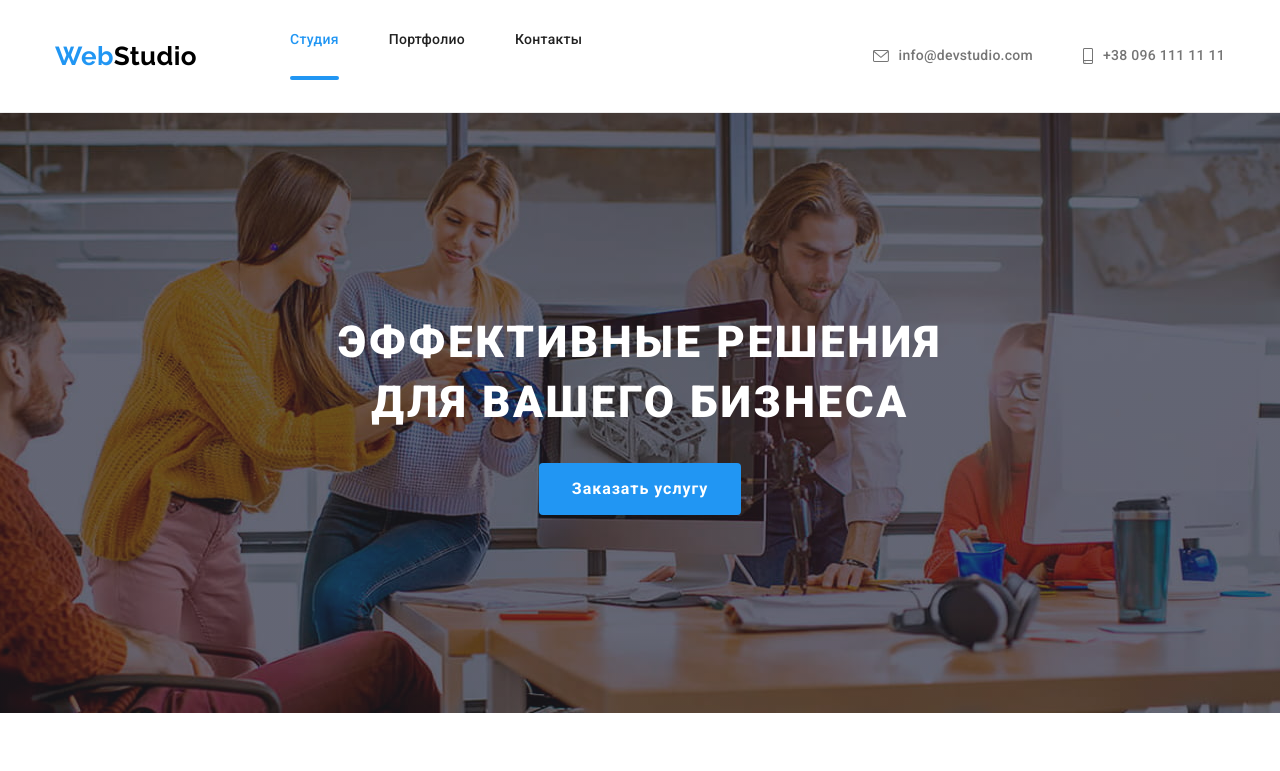
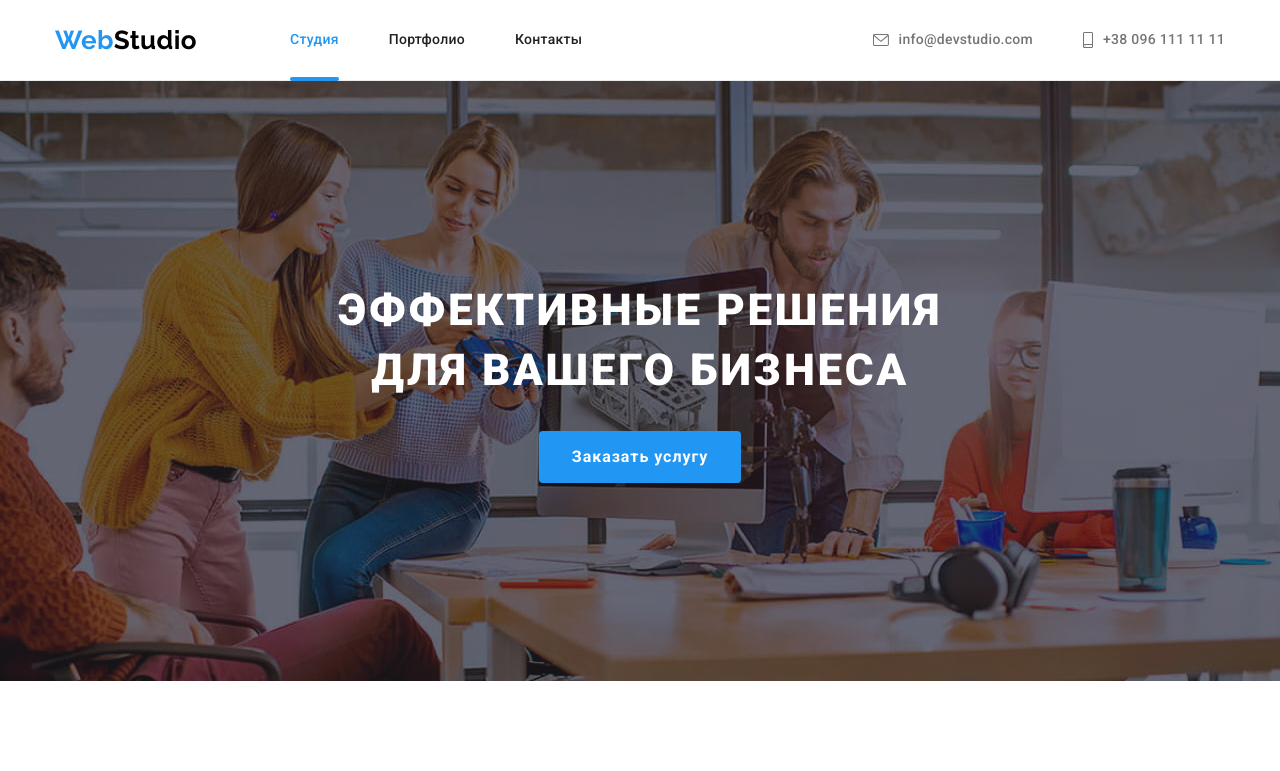
Before and after one commit to JustIrish/goit-markup-hw-05, a plain HTML site: page index.html in a window 1280 px wide. Shown: the top 771 px of the page. Drawn offline with nearby package versions, Linux system fonts and the light colour scheme.

Commit message:
Добавляет переходы в навигацию

```diff
--- a/css/styles.css
+++ b/css/styles.css
@@ -123,6 +123,8 @@ body {
 
   color: var(--title-text-color);
   text-decoration: none;
+
+  transition: color 250ms cubic-bezier(0.4, 0, 0.2, 1);
 }
 
 .link:hover,
@@ -133,16 +135,18 @@ body {
 }
 
 .current {
+  position: relative;
   color: var(--accent-color);
 }
 
 .current::after {
   display: block;
   content: "";
-  /* width: 100%; */
+  position: absolute;
+  bottom: 0;
+  transform: translateY(1px);
+  width: 100%;
   height: 4px;
-  margin-top: 28px;
-  /* top: 76px; */
   background: #2196f3;
   border-radius: 2px;
 }
@@ -154,6 +158,8 @@ body {
 
   color: var(--primary-text-color);
   text-decoration: none;
+
+  transition: color 250ms cubic-bezier(0.4, 0, 0.2, 1);
 }
 
 .icon {
@@ -208,6 +214,10 @@ body {
   padding: 10px 32px;
   min-width: 200px;
   border: 1px solid transparent;
+
+  transition-property: background-color;
+  transition-duration: 250ms;
+  transition-timing-function: cubic-bezier(0.4, 0, 0.2, 1);
 }
 
 .hero-btn:hover,
```
